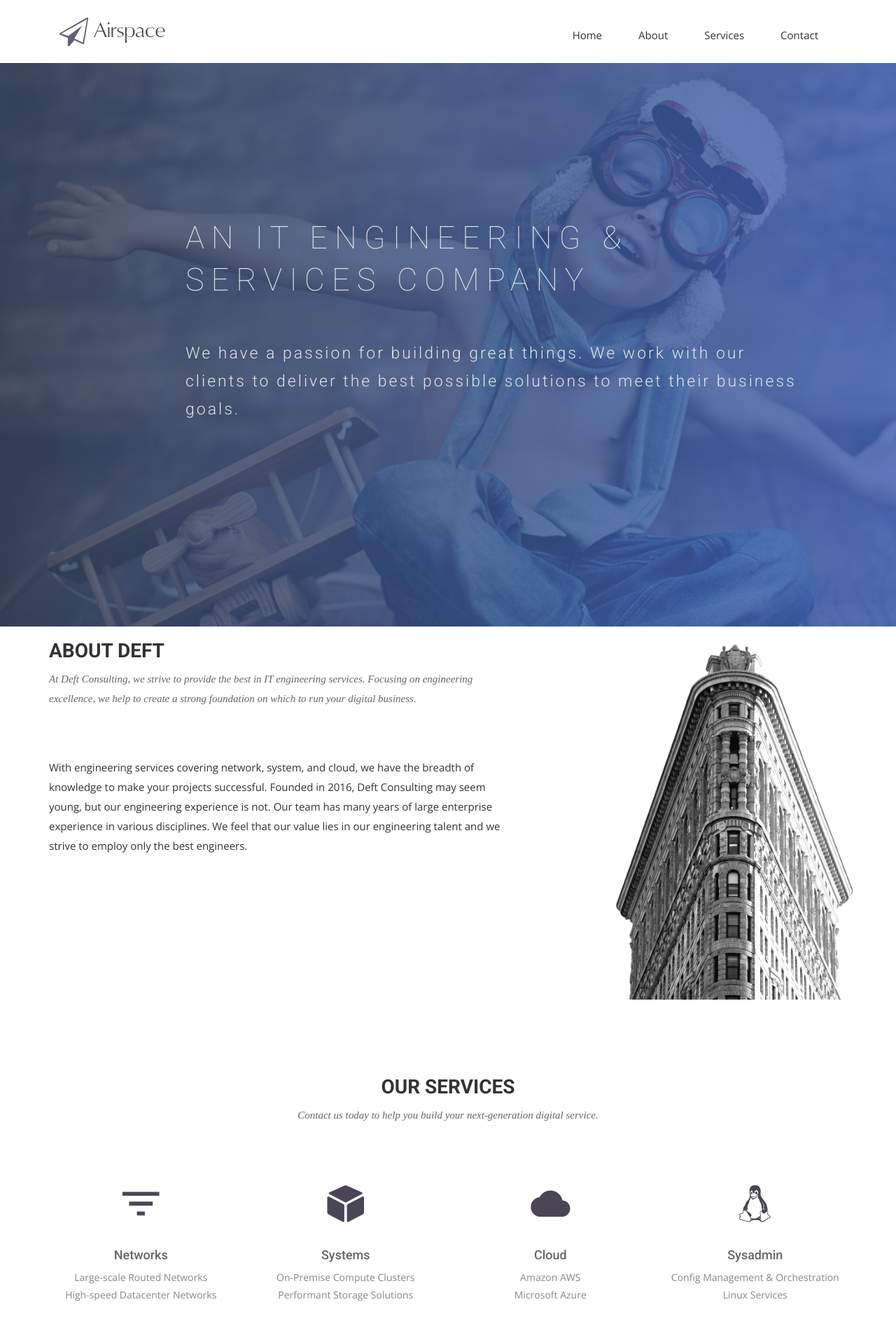
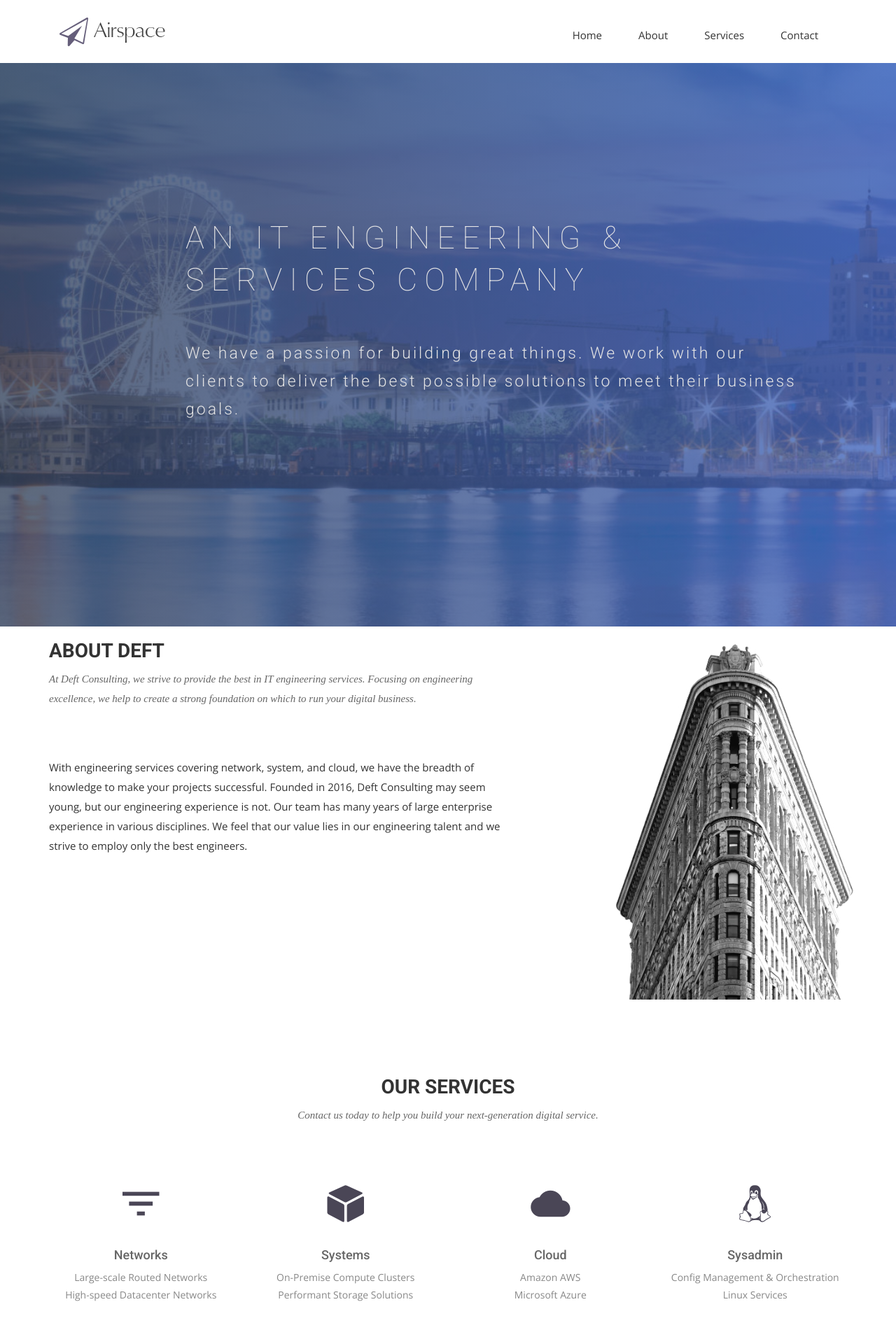
Before and after one commit to deftconsulting/deftconsulting.github.io, a Jekyll site: the page built from index.html, in a window 1280 px wide. Shown: the top 1920 px of the page at 70% size. Built offline with Jekyll 4.4.1, drawn with Linux system fonts in a browser that asks for light colours; nearby versions of some CDN libraries; some web fonts are replaced.

Commit message:
changed background image

```diff
--- a/css/airspace.css
+++ b/css/airspace.css
@@ -97,7 +97,7 @@
 	Slider Start
 --*/
 #slider {
-  background: url("../img/slider-bg.jpg") no-repeat;
+  background: url("../img/cityscape-cropped.jpg") no-repeat;
   background-size: cover;
   background-attachment: fixed;
   background-position: 10% 0%;
```
Also changed, not shown: img/cityscape-cropped.jpg (added), 1 other file.
